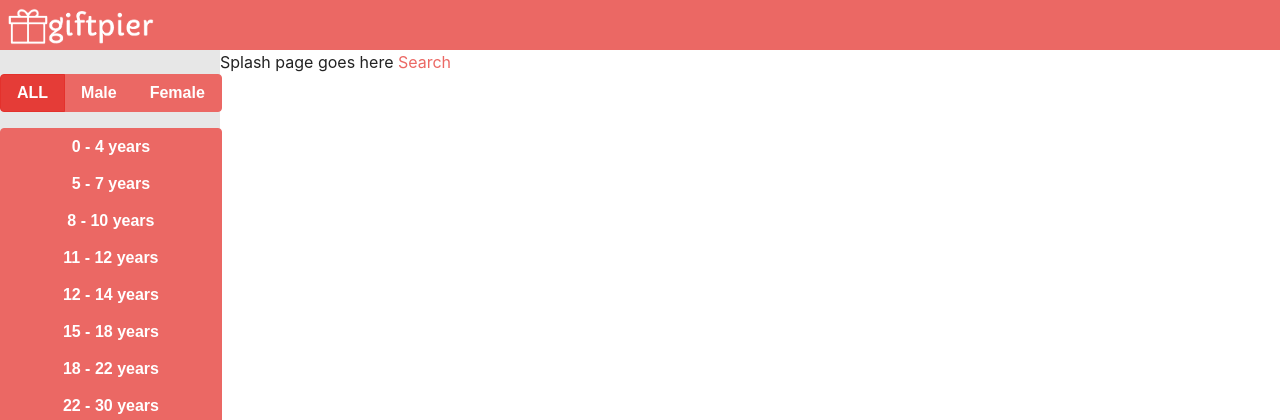
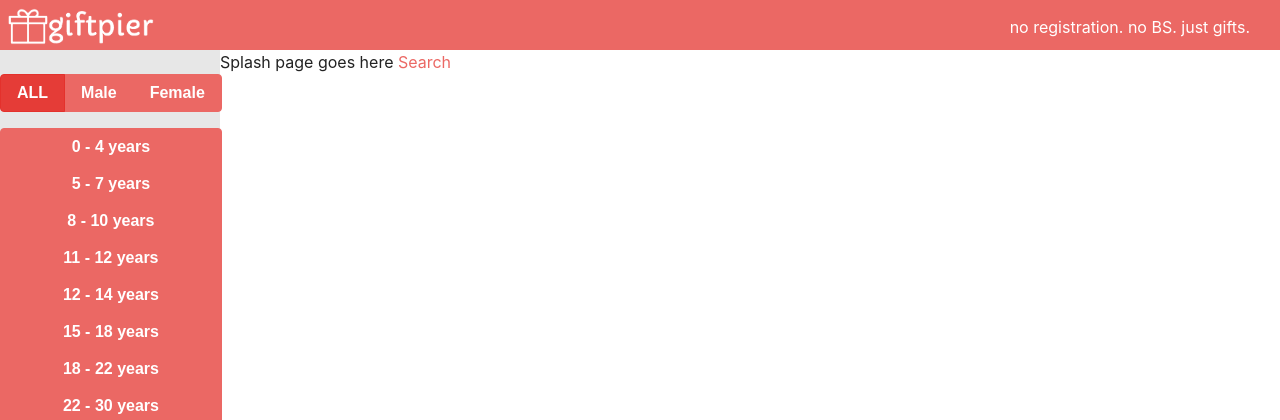
Before and after one commit to svsaraf/giftpier, a Django app: page / in a window 1280 px wide. Shown: the top 420 px of the page. Run offline with Django 3.2, Linux system fonts and the light colour scheme; parts of the project's set-up code (start-up, migrations or seed data) failed here and were passed over; some libraries are stand-ins or nearby versions; some web fonts are replaced.

Commit message:
added byline

```diff
--- a/azsearch/templates/azsearch/generic.html
+++ b/azsearch/templates/azsearch/generic.html
@@ -9,6 +9,9 @@
 <body>
     <div class="header bg-primary">
         <img src="{% static "img/gp_logo_white_pure_transparent.png" %}" alt="logo" style="width:159px;height:50px;">
+        <div class="byline" style="float: right; color: white; padding-top: 15px; padding-right: 30px;">
+            <p>no registration. no BS. just gifts.</p>
+        </div>
     </div>
 
     <div class="aside table-secondary">
```
